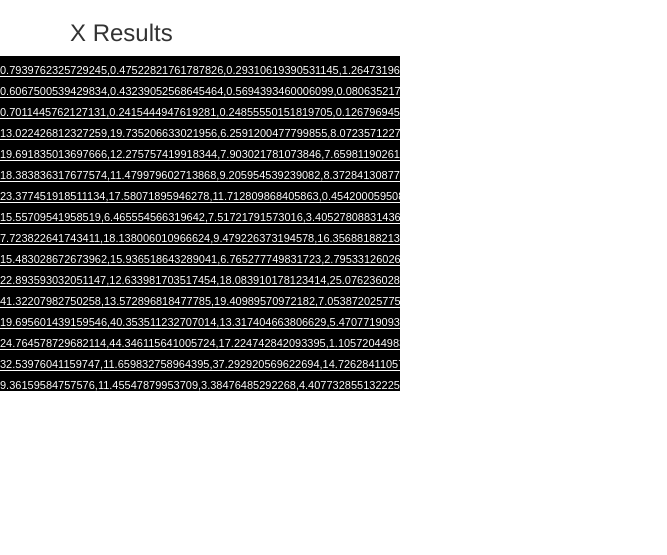
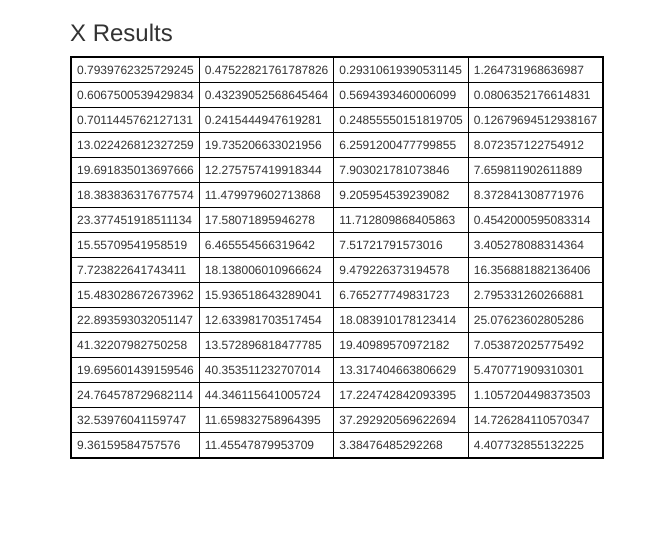
Before and after one commit to stellaconyer/TremorTracker, a Flask app: page /d3_output in a window 1280 px wide. Shown: the top 555 px of the page, without its empty margins (0-667 px from the left). Run offline with Flask 2, Linux system fonts and the light colour scheme.

Commit message:
create d3 table output

```diff
--- a/templates/d3_output.html
+++ b/templates/d3_output.html
@@ -1,111 +1,44 @@
-
-
-
 {% extends "base.html" %}
 {% block body %}
 
 <h3>X Results</h3>
 {{x_array}}
 
+<div id ="table">
+</div>
 
 <style type="text/css">
+</style>
 
 
 
-
-</style>
 <script>
 
-dataset =[[0.79397623257292449, 0.47522821761787826, 0.29310619390531145, 1.2647319686369869], [0.60675005394298342, 0.43239052568645464, 0.56943934600060986, 0.0806352176614831], [0.70114457621271309, 0.2415444947619281, 0.24855550151819705, 0.12679694512938167], [13.022426812327259, 19.735206633021956, 6.2591200477799855, 8.0723571227549122], [19.691835013697666, 12.275757419918344, 7.9030217810738463, 7.6598119026118887], [18.383836317677574, 11.479979602713868, 9.205954539239082, 8.3728413087719762], [23.377451918511134, 17.580718959462779, 11.712809868405863, 0.45420005950833142], [15.55709541958519, 6.4655545663196419, 7.5172179157301597, 3.4052780883143638], [7.7238226417434106, 18.138006010966624, 9.4792263731945781, 16.356881882136406], [15.483028672673962, 15.936518643289041, 6.7652777498317231, 2.7953312602668809], [22.893593032051147, 12.633981703517454, 18.083910178123414, 25.076236028052861], [41.322079827502577, 13.572896818477785, 19.40989570972182, 7.0538720257754921], [19.695601439159546, 40.353511232707014, 13.317404663806629, 5.4707719093103009], [24.764578729682114, 44.346115641005724, 17.224742842093395, 1.1057204498373503], [32.53976041159747, 11.659832758964395, 37.292920569622694, 14.726284110570347], [9.3615958475757601, 11.45547879953709, 3.3847648529226801, 4.4077328551322248]]
-
-var max = d3.max(dataset, function(d) {    //Returns 480
-    return d[0];  //References first value in each sub-array
-});
-
-console.log(max)
+var dataset =[[0.79397623257292449, 0.47522821761787826, 0.29310619390531145, 1.2647319686369869], [0.60675005394298342, 0.43239052568645464, 0.56943934600060986, 0.0806352176614831], [0.70114457621271309, 0.2415444947619281, 0.24855550151819705, 0.12679694512938167], [13.022426812327259, 19.735206633021956, 6.2591200477799855, 8.0723571227549122], [19.691835013697666, 12.275757419918344, 7.9030217810738463, 7.6598119026118887], [18.383836317677574, 11.479979602713868, 9.205954539239082, 8.3728413087719762], [23.377451918511134, 17.580718959462779, 11.712809868405863, 0.45420005950833142], [15.55709541958519, 6.4655545663196419, 7.5172179157301597, 3.4052780883143638], [7.7238226417434106, 18.138006010966624, 9.4792263731945781, 16.356881882136406], [15.483028672673962, 15.936518643289041, 6.7652777498317231, 2.7953312602668809], [22.893593032051147, 12.633981703517454, 18.083910178123414, 25.076236028052861], [41.322079827502577, 13.572896818477785, 19.40989570972182, 7.0538720257754921], [19.695601439159546, 40.353511232707014, 13.317404663806629, 5.4707719093103009], [24.764578729682114, 44.346115641005724, 17.224742842093395, 1.1057204498373503], [32.53976041159747, 11.659832758964395, 37.292920569622694, 14.726284110570347], [9.3615958475757601, 11.45547879953709, 3.3847648529226801, 4.4077328551322248]]
 
 
-
-//Width and height
-var w = 500;
-var h = 500;
+var data = [1,2,3,4,5]
 
 
-//Create SVG element
-var svg = d3.select("body")
-            .append("svg")
-            .attr("width", w)
-            .attr("height", h);
+var td = d3.select("#table")
+	.append("table")
+    .style("border-collapse", "collapse")
+    .style("border", "2px black solid")
 
+    .selectAll("tr")
+    .data(dataset)
+    .enter().append("tr")
 
-svg.selectAll("rect")
-	.data(dataset)
-	.enter()
-	.append("rect")
+    .selectAll("td")
+    .data((function(d, i) { return d; }))
+    .enter().append("td")
+    .style("border", "1px black solid")
+    .style("padding", "5px")
+    .on("mouseover", function(){d3.select(this).style("background-color", "aliceblue")})
+    .on("mouseout", function(){d3.select(this).style("background-color", "white")})
+    .text(function(d){return d;})
+    .style("font-size", "12px");
 
-	.attr("x", 0)
-	.attr("y", function(d, i) {
-	    return i * 21;  //Bar height of 20 plus 1 for padding
-	})
-    .attr("width", 400)
-	.attr("height", 20)
-	.attr("fill", function(d) {
-    return "rgb(0, 0, " + (d * 10) + ")";
-});
-
-
-
-svg.selectAll("text")
-   .data(dataset)
-   .enter()
-   .append("text")
-   .text(function(d) {
-        return d;
-   })
-   	.attr("x", 0)
-	.attr("y", function(d, i) {
-	    return (i * 21) + 18;  //Bar height of 20 plus 1 for padding
-	})
-	.attr("font-family", "sans-serif")
-   .attr("font-size", "11px")
-   .attr("fill", "white");
-
-
-
-
-// var dataset = [{"1hz":4.2378213654396593,"3hz":0.67957499779547581,"10hz":0.96011440771517809,"6hz":1.5415505597482251},{"1hz":1.4067765504088299,"3hz":1.2425905643616544,"10hz":0.28311695611238186,"6hz":1.6238716965497717},{"1hz":0.33453557375653131,"3hz":0.91635657344842225,"10hz":1.3607426604327522,"6hz":2.5739397107684656},{"1hz":1.372712119267337,"3hz":2.3853480097855133,"10hz":3.0292930906654876,"6hz":2.671155879231438}]
-// d3.select("body").selectAll("div")
-// 	.data(dataset)
-// 	.enter()
-// 	.append("div")
-// 	.attr("class", "bar")
-// 	.style("height", function(d) {
-// 	var barHeight = d * 15;
-//     return barHeight + "px";
-// });
-
-//Width and height
-// var w = 500;
-// var h = 50;
-
-// var svg = d3.select("body")
-//             .append("svg")
-//             .attr("width", w)   // <-- Here
-//             .attr("height", h); // <-- and here!
-
-// var circles = svg.selectAll("circle")
-// 				.data(dataset)
-// 				.enter()
-// 				.append("circle");
-
-// circles.attr("cx", function(d, i) {
-//             return (i * 50) + 25;
-//         })
-//        .attr("cy", h/2)
-//        .attr("r", function(d) {
-//             return d;
-//        });
 </script>
 
-
 {% endblock %}
```
